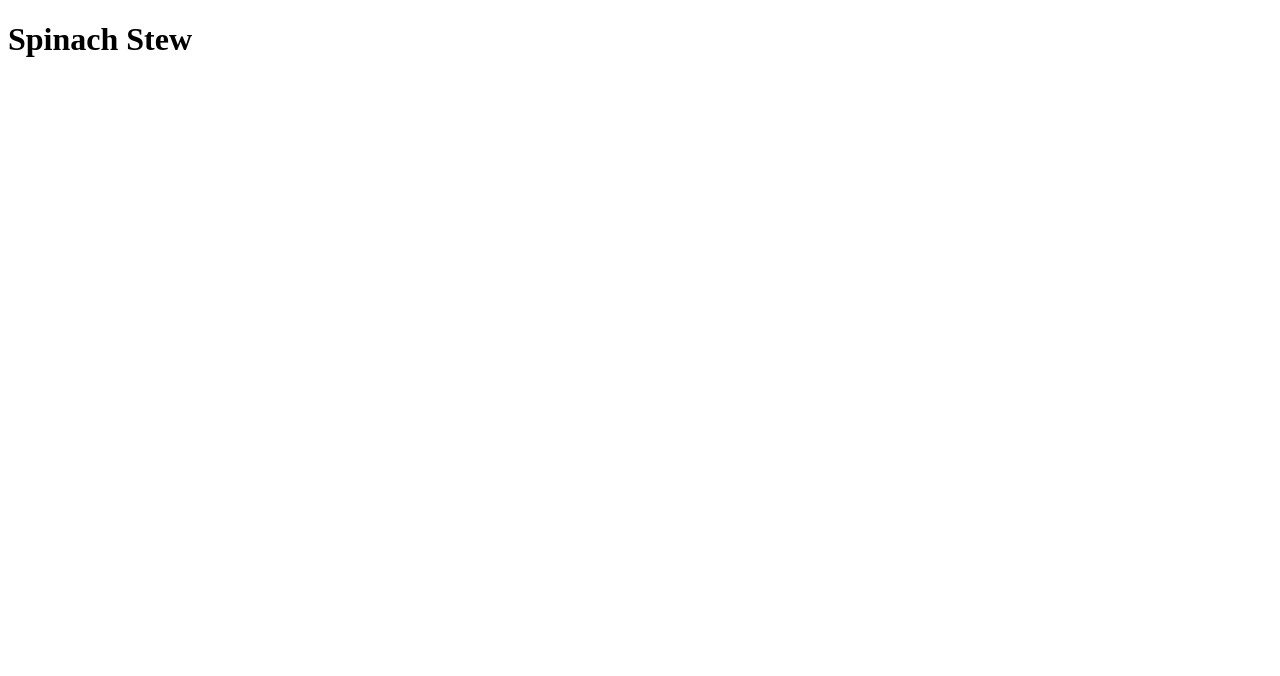
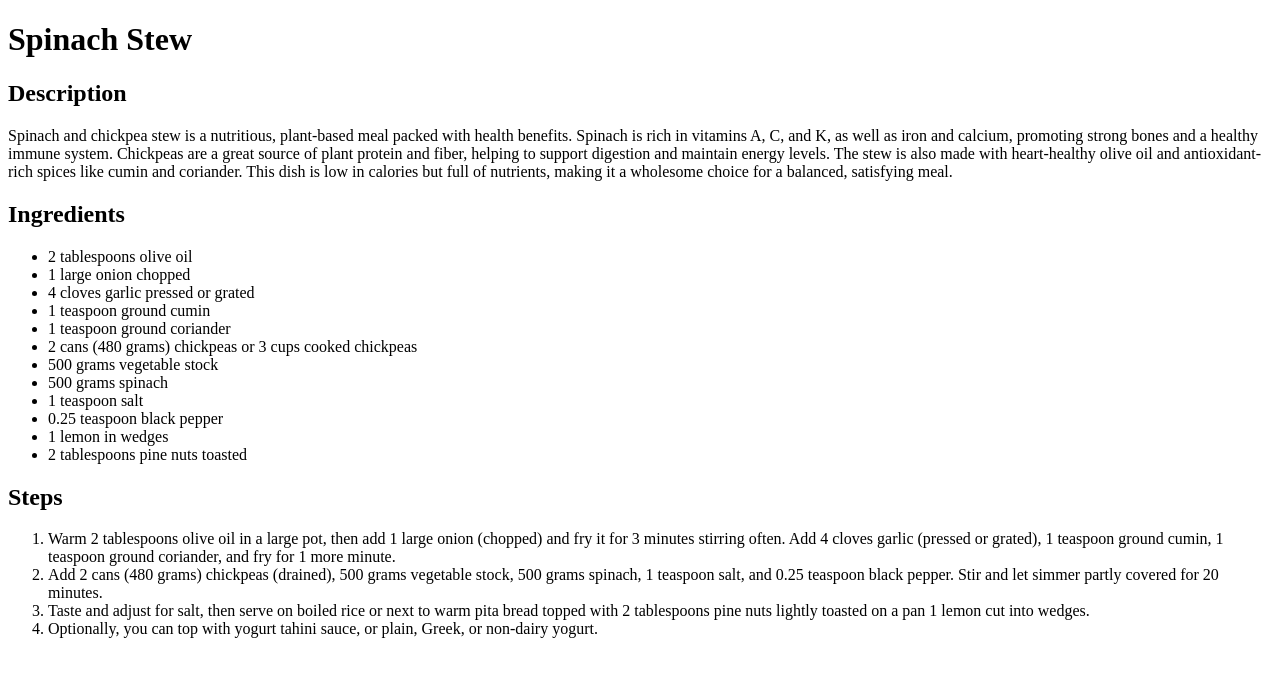
Before and after one commit to Armaan67/odin-recipes, a plain HTML site: page recipes/spinach-stew.html in a window 1280 px wide. Drawn offline with Linux system fonts and the light colour scheme.

Commit message:
Add description, ingredients, & steps to spinach

```diff
--- a/recipes/spinach-stew.html
+++ b/recipes/spinach-stew.html
@@ -7,6 +7,42 @@
 </head>
 <body>
     <h1>Spinach Stew</h1>
+    <h2>Description</h2>
+    <p>
+        Spinach and chickpea stew is a nutritious, plant-based meal packed with health benefits. Spinach is rich in vitamins A, C, and K, as well as iron and calcium, promoting strong bones and a healthy immune system.
+        Chickpeas are a great source of plant protein and fiber, helping to support digestion and maintain energy levels.
+        The stew is also made with heart-healthy olive oil and antioxidant-rich spices like cumin and coriander. This dish is low in calories but full of nutrients, making it a wholesome choice for a balanced, satisfying meal.
+    </p>
+    <h2>Ingredients</h2>
+    <ul>
+        <li>2 tablespoons olive oil</li>
+        <li>1 large onion chopped</li>
+        <li>4 cloves garlic pressed or grated</li>
+        <li>1 teaspoon ground cumin</li>
+        <li>1 teaspoon ground coriander</li>
+        <li>2 cans (480 grams) chickpeas or 3 cups cooked chickpeas</li>
+        <li>500 grams vegetable stock</li>
+        <li>500 grams spinach</li>
+        <li>1 teaspoon salt</li>
+        <li>0.25 teaspoon black pepper</li>
+        <li>1 lemon in wedges</li>
+        <li>2 tablespoons pine nuts toasted</li>
+    </ul>
+
+    <h2>Steps</h2>
+    <ol>
+        <li>Warm 2 tablespoons olive oil in a large pot, then add 1 large onion (chopped) and fry it for 3 minutes stirring often.
+            Add 4 cloves garlic (pressed or grated), 1 teaspoon ground cumin, 1 teaspoon ground coriander, and fry for 1 more minute.
+        </li>
+        <li>Add 2 cans (480 grams) chickpeas (drained), 500 grams vegetable stock, 500 grams spinach, 1 teaspoon salt, and 0.25 teaspoon black pepper.
+            Stir and let simmer partly covered for 20 minutes.
+        </li>
+
+        <li>Taste and adjust for salt, then serve on boiled rice or next to warm pita bread topped with 2 tablespoons pine nuts lightly toasted on a pan 1 lemon cut into wedges.</li>
+        <li>Optionally, you can top with yogurt tahini sauce, or plain, Greek, or non-dairy yogurt.</li>
+
+    </ol>
+
 
 </body>
 </html>
```
